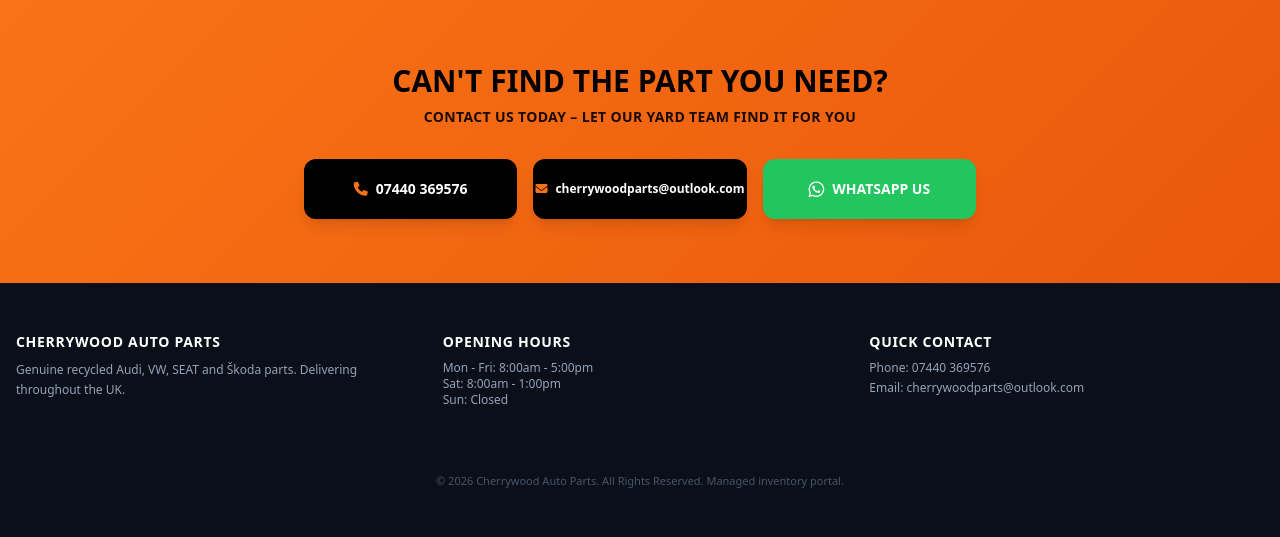
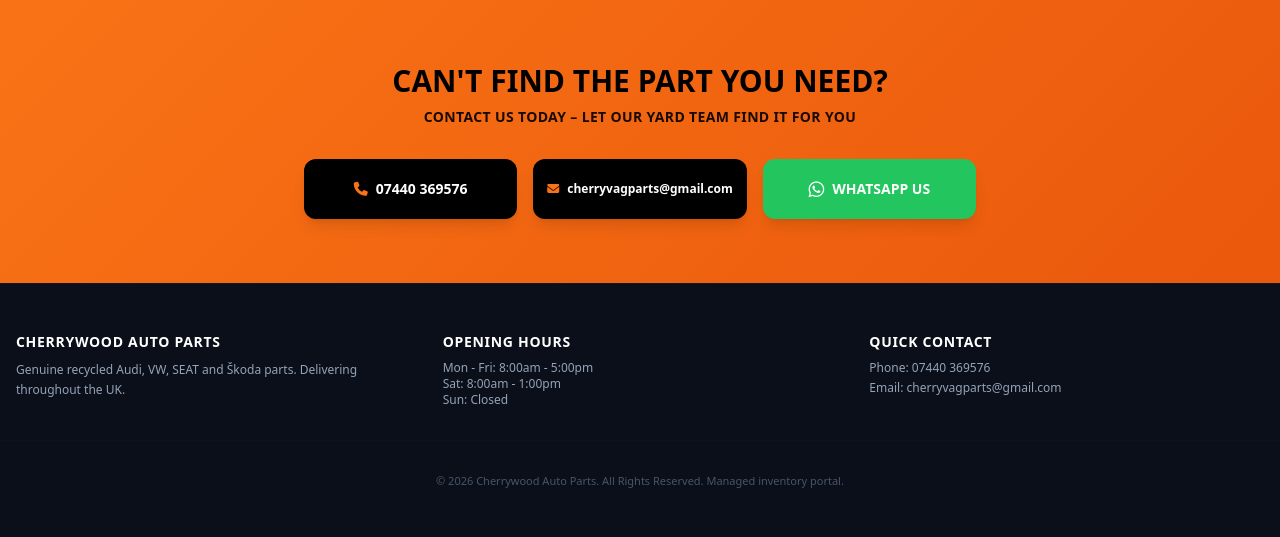
Before and after one commit to zabdi908-glitch/cherrywood-inventory-dev, a Flask app: page / in a window 1280 px wide. Shown: the part 2854-3391 px from the top of the page. Run offline with Flask 3, Linux system fonts and the light colour scheme; data that the repository does not hold is empty; some libraries are stand-ins or nearby versions.

Commit message:
Update index.html

```diff
--- a/templates/index.html
+++ b/templates/index.html
@@ -348,8 +348,8 @@
                 <a href="tel:07440369576" class="bg-black text-white p-4 rounded-xl shadow-lg hover:bg-neutral-900 transition flex items-center justify-center gap-2">
                     <i class="fa-solid fa-phone text-[#f97316]"></i> 07440 369576
                 </a>
-                <a href="mailto:cherrywoodparts@outlook.com" class="bg-black text-white p-4 rounded-xl shadow-lg hover:bg-neutral-900 transition flex items-center justify-center gap-2 text-xs lowercase">
-                    <i class="fa-solid fa-envelope text-[#f97316]"></i> cherrywoodparts@outlook.com
+                <a href="mailto:cherryvagparts@gmail.com" class="bg-black text-white p-4 rounded-xl shadow-lg hover:bg-neutral-900 transition flex items-center justify-center gap-2 text-xs lowercase">
+                    <i class="fa-solid fa-envelope text-[#f97316]"></i> cherryvagparts@gmail.com
                 </a>
                 <a href="https://wa.me/447440369576" target="_blank" class="bg-[#22c55e] text-white p-4 rounded-xl shadow-lg hover:bg-green-600 transition flex items-center justify-center gap-2">
                     <i class="fa-brands fa-whatsapp text-lg"></i> WhatsApp Us
@@ -453,7 +453,7 @@
             <div>
                 <span class="block font-black text-sm tracking-wider text-white uppercase mb-2">Quick Contact</span>
                 <p class="text-slate-400 font-medium mb-1">Phone: 07440 369576</p>
-                <p class="text-slate-400 font-medium">Email: cherrywoodparts@outlook.com</p>
+                <p class="text-slate-400 font-medium">Email: cherryvagparts@gmail.com</p>
             </div>
         </div>
         <div class="max-w-7xl mx-auto px-4 mt-8 pt-8 border-t border-slate-900/40 text-center text-[11px] text-slate-600 font-medium">
@@ -468,7 +468,7 @@
         <a href="https://wa.me/447440369576" target="_blank" class="py-3 bg-green-600/20 border-r border-slate-800 hover:bg-green-600/30 transition flex flex-col items-center gap-0.5 text-green-400">
             <i class="fa-brands fa-whatsapp text-base"></i> WhatsApp
         </a>
-        <a href="mailto:cherrywoodparts@outlook.com" class="py-3 hover:bg-slate-800 transition flex flex-col items-center gap-0.5">
+        <a href="mailto:cherryvagparts@gmail.com" class="py-3 hover:bg-slate-800 transition flex flex-col items-center gap-0.5">
             <i class="fa-solid fa-envelope text-sm text-[#f97316]"></i> Email Us
         </a>
     </div>
```
